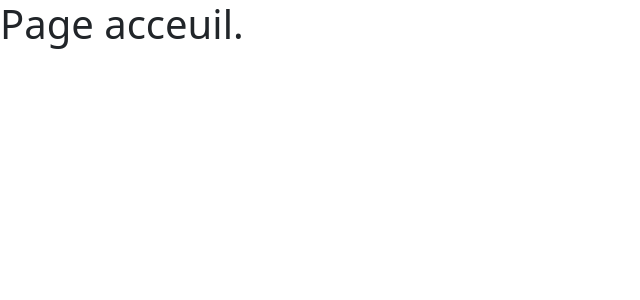
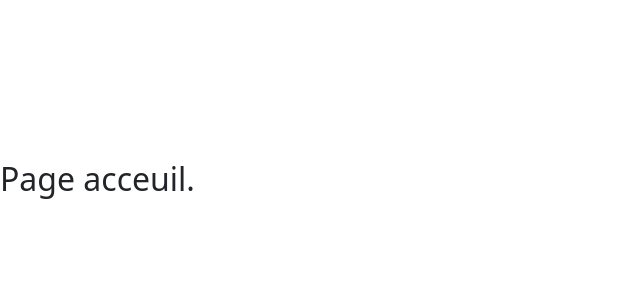
Before and after one commit to Ferry9/react_navBar_responsif, a React (Vite) app: page /Home in a window 1280 px wide. Shown: the top 300 px of the page, without its empty margins (0-640 px from the left). Built offline with nearby package versions, Linux system fonts and the light colour scheme.

Commit message:
Ajout des routes pour la navigation

```diff
--- a/index.html
+++ b/index.html
@@ -3,6 +3,10 @@
   <head>
     <meta charset="UTF-8" />
     <meta name="viewport" content="width=device-width, initial-scale=1.0" />
+    <link rel="preconnect" href="https://fonts.googleapis.com">
+
+<link rel="preconnect" href="https://fonts.gstatic.com" crossorigin>
+<link href="https://fonts.googleapis.com/css2?family=Poppins:wght@200&display=swap" rel="stylesheet">
     <title>Nav Bar Project Ferry</title>
   </head>
   <body>
--- a/package.json
+++ b/package.json
@@ -10,11 +10,14 @@
     "preview": "vite preview"
   },
   "dependencies": {
+    "aos": "^3.0.0-beta.6",
     "bootstrap": "^5.3.2",
     "react": "^18.2.0",
     "react-dom": "^18.2.0",
+    "react-icons": "^5.0.1",
     "react-router": "^6.21.3",
     "react-router-dom": "^6.21.3",
+    "react-scroll": "^1.9.0",
     "tw-elements": "^1.1.0",
     "use-react-countries": "^2.0.0"
   },
--- a/src/App.jsx
+++ b/src/App.jsx
@@ -6,6 +6,7 @@
 
 import Home from './Pages/Home'
 import Contact from './Pages/Contact'
+import About from './Pages/About'
 
 
 
@@ -20,6 +21,7 @@
             <Route index element={<Home />} />
             <Route path='/Home' element={<Home/>}/>
             <Route path='/Contact' element={<Contact/>}/>
+            <Route path='/About' element={<About/>}/>
           </Route>
         </Routes>
 
--- /dev/null
+++ b/src/Components/C_About.jsx
@@ -0,0 +1,11 @@
+
+const C_About = ()=> {
+    return (
+      <>
+
+         <h2>Page à propos</h2>
+      </>
+    )
+}
+
+export default C_About;
--- a/src/Components/C_Contact.jsx
+++ b/src/Components/C_Contact.jsx
@@ -6,7 +6,7 @@
 export default function C_Contact(){
     return (
         <>
-            <h1>Page Contact.</h1>
+            <h2>Page Contact.</h2>
 
         </>
     )
--- a/src/Components/C_Home.jsx
+++ b/src/Components/C_Home.jsx
@@ -6,7 +6,7 @@
 export default function C_Home(){
     return (
         <>
-            <h1>Page acceuil.</h1>
+            <h2>Page acceuil.</h2>
 
         </>
     )
--- /dev/null
+++ b/src/Components/Navbar.jsx
@@ -0,0 +1,56 @@
+import React, { useState } from "react";
+import { Link as RouterLink } from "react-router-dom";
+import { Link as ScrollLink } from "react-scroll";
+
+const NavBar = () => {
+  const [click, setClick] = useState(false);
+
+  const content =
+    <>
+      <div className="lg:hidden block absolute top-16 w-full left-0 right-0 bg-slate-900 transition">
+        <ul className="text-center text-xl p-20">
+          <ScrollLink to="http://localhost:5173/" spy={true} smooth={true}>
+            <li className="my-4 py-4 border-b border-slate-800 hover:bg-slate-800 hover:rounded">Home</li>
+          </ScrollLink>
+
+          <ScrollLink to="http://localhost:5173/Contact" spy={true} smooth={true}>
+            <li className="my-4 py-4 border-b border-slate-800 hover:bg-slate-800 hover:rounded">Contact</li>
+          </ScrollLink>
+
+          <ScrollLink to="http://localhost:5173/About" spy={true} smooth={true}>
+            <li className="my-4 py-4 border-b border-slate-800 hover:bg-slate-800 hover:rounded">About</li>
+          </ScrollLink>
+        </ul>
+      </div>
+    </>
+
+  return (
+    <nav>
+      <div className="h-10vh flex justify-between z-50 text-white lg:py-5 px-20 py-4 ">
+        <div className="flex-1 flex place-items-center" >
+          <span className="text-3xl font-bold">Logo</span>
+        </div>
+
+        <div className="lg:flex md:flex lg: flex-1 items center justify-end font-normal hidden">
+          <div className="flex-10 ">
+            <ul className="flex gap-8 mr-16 text-[18px] ">
+              <RouterLink to="http://localhost:5173/" className="hover:text-fuchsia-600 transition border-b-2 border-slate-900 hover:border-fuchsia-600 cursor-pointer text-white no-underline">
+                <li>Home</li>
+              </RouterLink>
+
+              <RouterLink to="http://localhost:5173/Contact" className="hover:text-fuchsia-600 transition border-b-2 border-slate-900 hover:border-fuchsia-600 cursor-pointer text-white no-underline">
+                <li>Contact</li>
+              </RouterLink>
+
+              <RouterLink to="http://localhost:5173/About" className="hover:text-fuchsia-600 transition border-b-2 border-slate-900 hover:border-fuchsia-600 cursor-pointer text-white no-underline">
+                <li>About</li>
+              </RouterLink>
+            </ul>
+          </div>
+        </div>
+      </div>
+    </nav>
+  );
+};
+
+export default NavBar;
--- /dev/null
+++ b/src/Pages/About.jsx
@@ -0,0 +1,26 @@
+/**
+ * Je recupère mon composant C_Contact
+ */
+
+import C_About from "../Components/C_About";
+import NavBar from "../Components/Navbar";
+
+/**
+ *
+ * Je retourne sur ma route Home, les informations du composant C_About
+ */
+export default function About(){
+    return(
+        <>
+
+        <div  className="bg-slate-900">
+        <NavBar/>
+        </div>
+
+
+          <C_About/>
+        </>
+
+
+    )
+}
--- a/src/Pages/Contact.jsx
+++ b/src/Pages/Contact.jsx
@@ -2,6 +2,7 @@
  * Je recupère mon composant C_Contact
  */
 import C_Contact from "../Components/C_Contact";
+import NavBar from "../Components/Navbar";
 
 
 /**
@@ -11,6 +12,9 @@
 export default function Contact(){
     return(
         <>
+          <div  className="bg-slate-900">
+        <NavBar/>
+        </div>
            <C_Contact/>
         </>
 
--- a/src/Pages/Home.jsx
+++ b/src/Pages/Home.jsx
@@ -2,17 +2,20 @@
  * Je recupère mon composant C_Home
  */
 import C_Home from "../Components/C_Home";
+import NavBar from "../Components/Navbar";
 
 /**
  *
  * Je retourne sur ma route Home, les informations du composant C_Home
  */
-export default function Home(){
-    return(
-        <>
-           <C_Home/>
-        </>
+export default function Home() {
+  return (
+    <>
+      <div className="bg-slate-900">
+        <NavBar />
+      </div>
 
-
-    )
+      <C_Home />
+    </>
+  );
 }
--- /dev/null
+++ b/style.css
@@ -0,0 +1,9 @@
+
+@import url('https://fonts.googleapis.com/css2?family=Poppins:wght@200&display=swap');
+
+
+
+body{
+  font-family: 'Poppins', sans-serif;
+
+}
```
Also changed, not shown: 1 other file (tests, documents, lock files or other folders).
